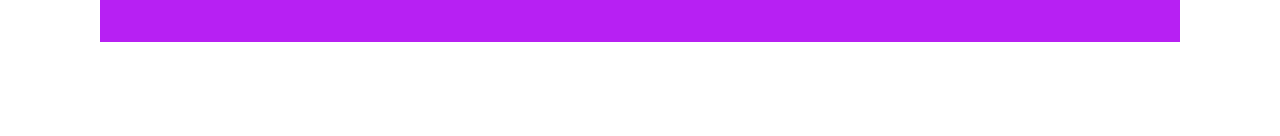
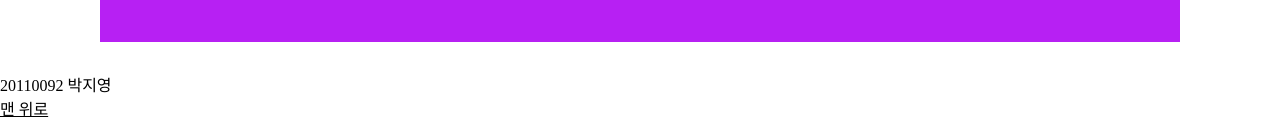
Before and after one commit to bahkjiyoung/worldtour_2, a plain HTML site: page index.html in a window 1280 px wide. Shown: the part 8570-8706 px from the top of the page. Before the commit the page ends 8642 px from the top, so only its background shows below. Drawn offline with Linux system fonts and the light colour scheme.

Commit message:
Update index.html

```diff
--- a/index.html
+++ b/index.html
@@ -430,5 +430,9 @@
   </section>
 
 </body>
-
+<footer>
+  <p>20110092 박지영
+  <br>
+  <a href="#navigation" class="top">맨 위로</a></p><a href="#navigation" class="top">
+</a></footer>
 </html>
```
